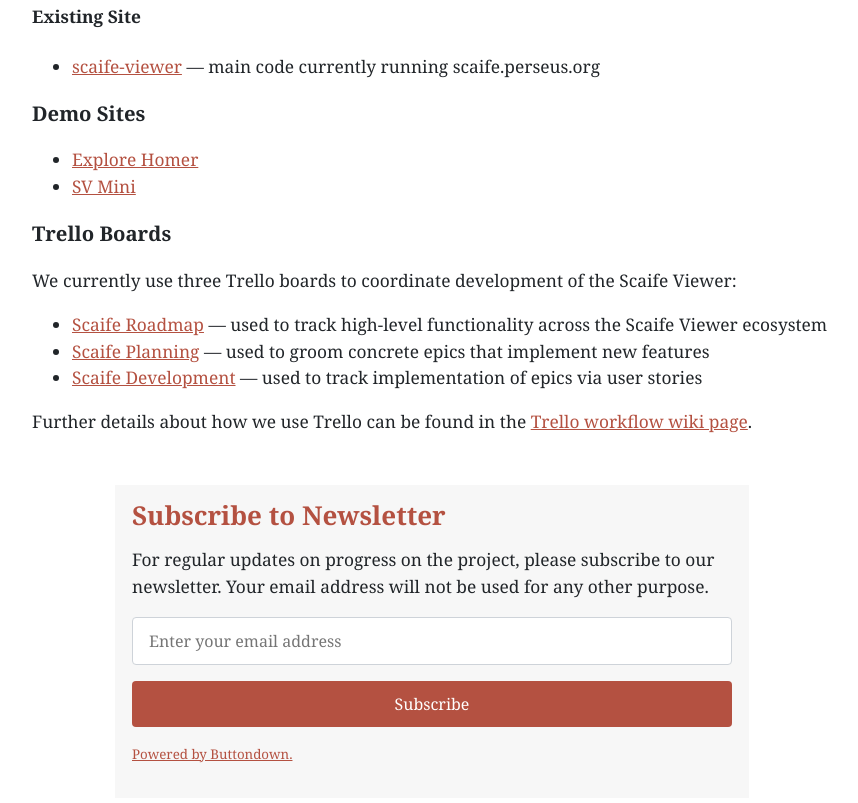
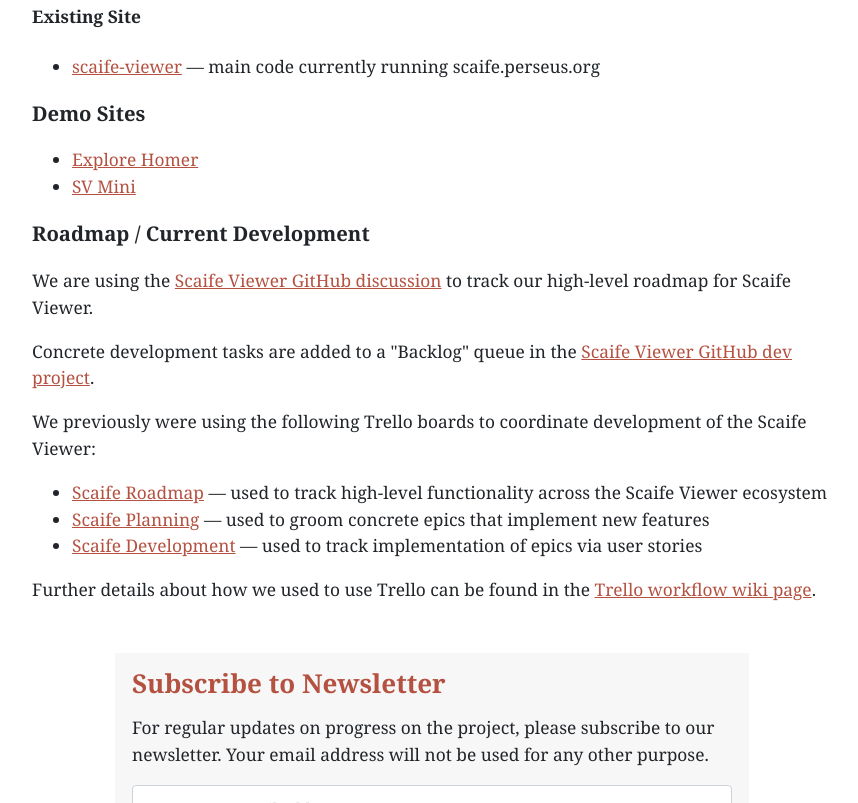
Before and after one commit to scaife-viewer/scaife-viewer.org, a plain HTML site: page index.html in a window 1280 px wide. Shown: the part 2486-3289 px from the top of the page, without its empty margins (208-1066 px from the left). Drawn offline with Linux system fonts and the light colour scheme.

Commit message:
Retire Trello in favor of GH discussions / projects

```diff
--- a/index.html
+++ b/index.html
@@ -86,7 +86,7 @@
 
       <p>
         The best way to get involved is to join Slack and get familiar with the key repositories
-        and Trello boards.
+        and our development plans (tracked in GitHub discussions and issues).
       </p>
 
       <h3>Slack Workspace</h3>
@@ -150,10 +150,14 @@
         <li><a href="https://sv-mini.scaife-viewer.org/">SV Mini</a>
       </ul>
 
-      <h3>Trello Boards</h3>
+      <h3>Roadmap / Current Development</h3>
+
+      <p>We are using the <a href="https://github.com/scaife-viewer/scaife-viewer.org/discussions">Scaife Viewer GitHub discussion</a> to track our high-level roadmap for Scaife Viewer.</p>
+
+      <p>Concrete development tasks are added to a "Backlog" queue in the <a href="https://github.com/orgs/scaife-viewer/projects/5">Scaife Viewer GitHub dev project</a>.
 
       <p>
-        We currently use three Trello boards to coordinate development of the Scaife Viewer:
+        We previously were using the following Trello boards to coordinate development of the Scaife Viewer:
       </p>
 
       <ul>
@@ -163,7 +167,7 @@
       </ul>
 
       <p>
-        Further details about how we use Trello can be found in the <a href="https://github.com/scaife-viewer/scaife-viewer.org/wiki/Trello-workflow">Trello workflow wiki page</a>.
+        Further details about how we used to use Trello can be found in the <a href="https://github.com/scaife-viewer/scaife-viewer.org/wiki/Trello-workflow">Trello workflow wiki page</a>.
       </p>
 
       <div class="newsletter">
```
